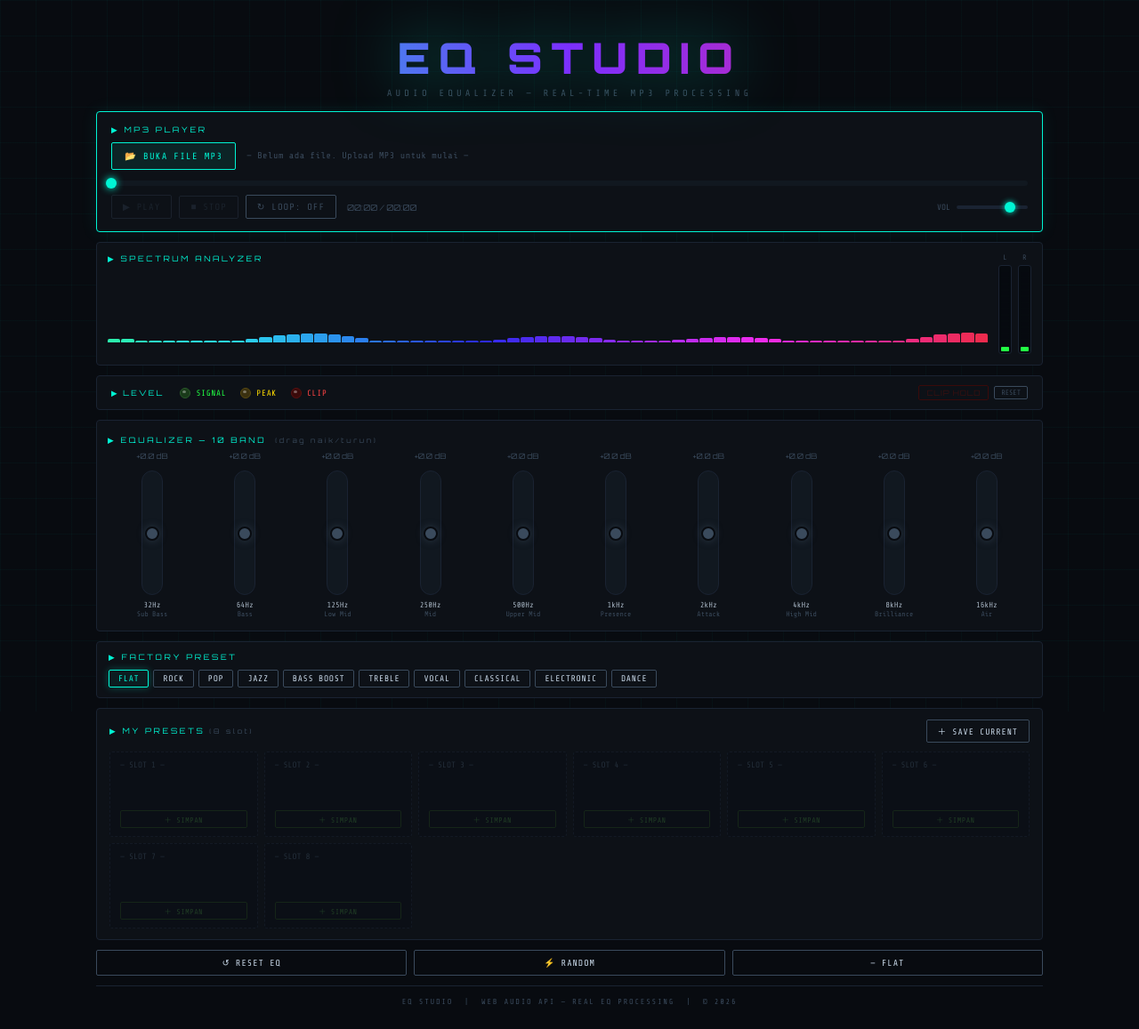
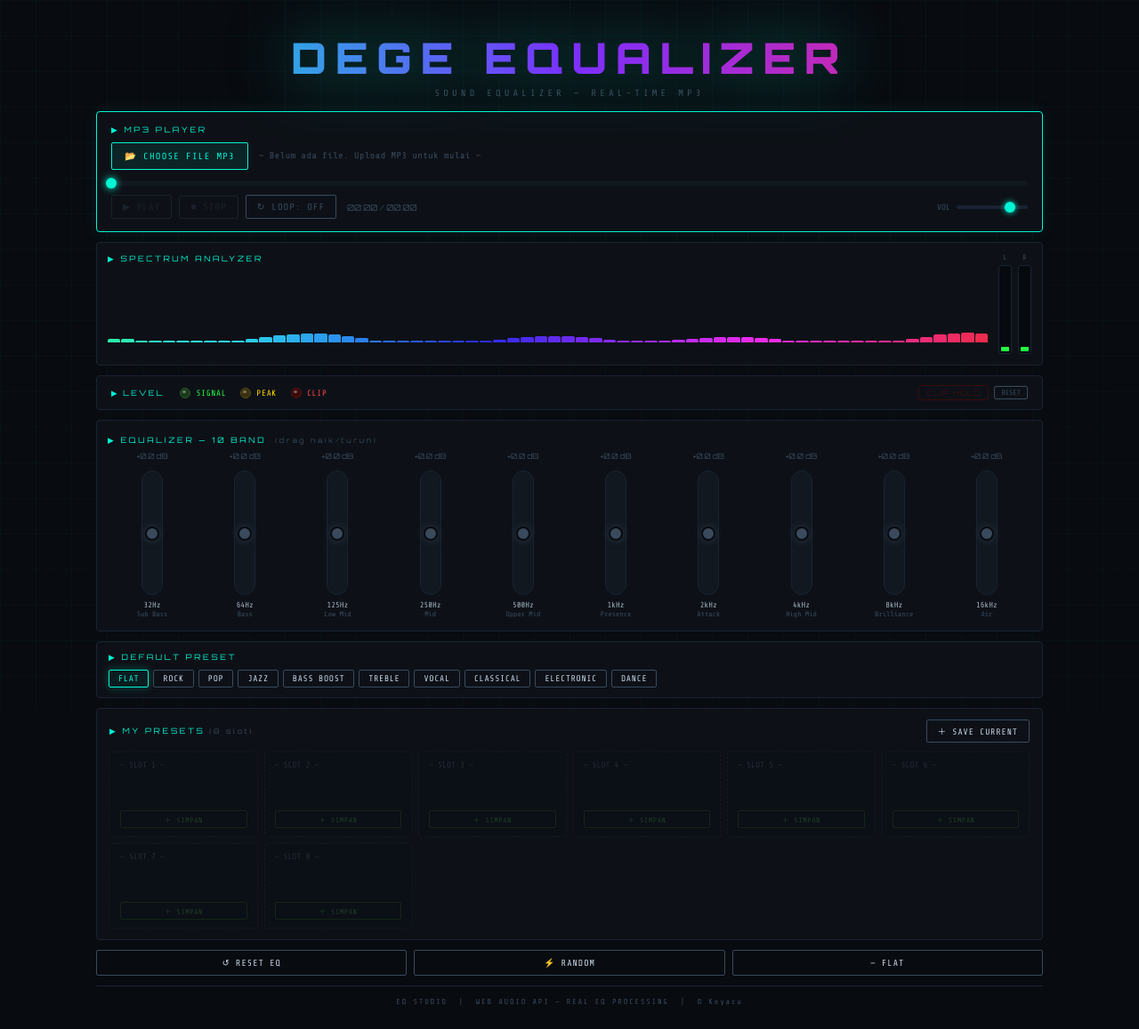
Before and after one commit to DevKeyaru/Dege-Equalizer, a plain HTML site: page index.html in a window 1280 px wide. Shown: the whole page at 89% size. Drawn offline with nearby package versions, Linux system fonts and the light colour scheme.

Commit message:
index.html

```diff
--- a/index.html
+++ b/index.html
@@ -158,15 +158,15 @@
 <body>
 <div class="container">
   <header>
-    <div class="logo">EQ STUDIO</div>
-    <div class="subtitle">AUDIO EQUALIZER — REAL-TIME MP3 PROCESSING</div>
+    <div class="logo">DEGE EQUALIZER</div>
+    <div class="subtitle">SOUND EQUALIZER — REAL-TIME MP3 </div>
   </header>
 
   <!-- MP3 PLAYER -->
   <div class="player-panel">
     <div class="panel-label">▶ MP3 PLAYER</div>
     <div class="player-top">
-      <label class="upload-btn" for="fileInput">📂 BUKA FILE MP3</label>
+      <label class="upload-btn" for="fileInput">📂 CHOOSE FILE MP3</label>
       <input type="file" id="fileInput" accept="audio/*">
       <div class="track-info">
         <div class="track-name empty" id="trackName">— Belum ada file. Upload MP3 untuk mulai —</div>
@@ -224,7 +224,7 @@
 
   <!-- Factory Presets -->
   <div class="presets-panel">
-    <div class="panel-label">▶ FACTORY PRESET</div>
+    <div class="panel-label">▶ DEFAULT PRESET</div>
     <div class="preset-grid" id="presets"></div>
   </div>
 
@@ -244,18 +244,18 @@
     <button class="control-btn" onclick="flatEQ()">— FLAT</button>
   </div>
 
-  <footer>EQ STUDIO &nbsp;|&nbsp; WEB AUDIO API — REAL EQ PROCESSING &nbsp;|&nbsp; © 2026</footer>
+  <footer>EQ STUDIO &nbsp;|&nbsp; WEB AUDIO API — REAL EQ PROCESSING &nbsp;|&nbsp; © Keyaru</footer>
 </div>
 
 <!-- Modal -->
 <div class="modal-overlay" id="modalOverlay">
   <div class="modal">
-    <h3>💾 SIMPAN SETTINGAN</h3>
+    <h3>💾 SAVE SETTINGS</h3>
     <input class="modal-input" id="modalInput" type="text" maxlength="24" placeholder="Nama preset...">
     <div class="modal-hint">Maks 24 karakter • Enter untuk simpan</div>
     <div class="modal-actions">
-      <button class="modal-btn modal-cancel" onclick="closeModal()">BATAL</button>
-      <button class="modal-btn modal-confirm" onclick="confirmSave()">SIMPAN</button>
+      <button class="modal-btn modal-cancel" onclick="closeModal()">CANCEL</button>
+      <button class="modal-btn modal-confirm" onclick="confirmSave()">SAVE</button>
     </div>
   </div>
 </div>
```
